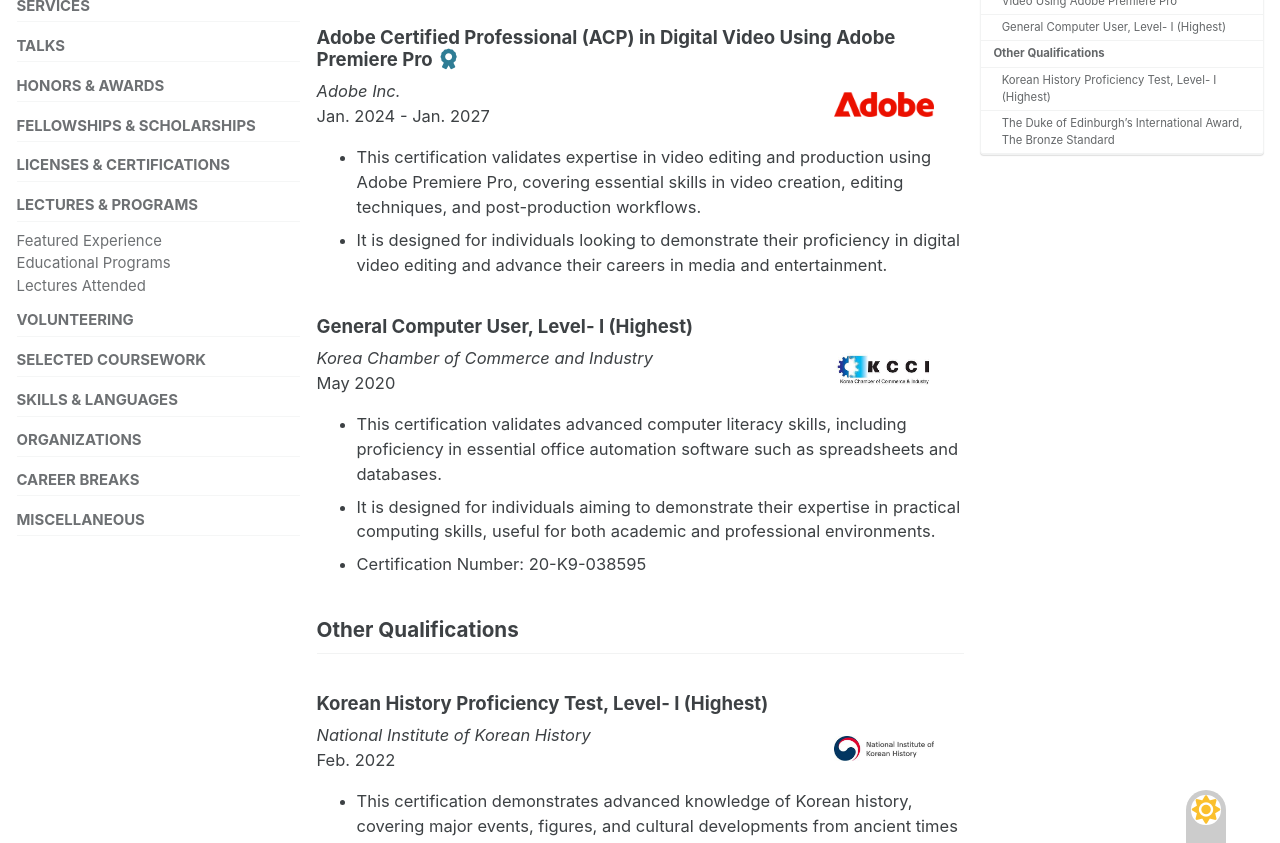
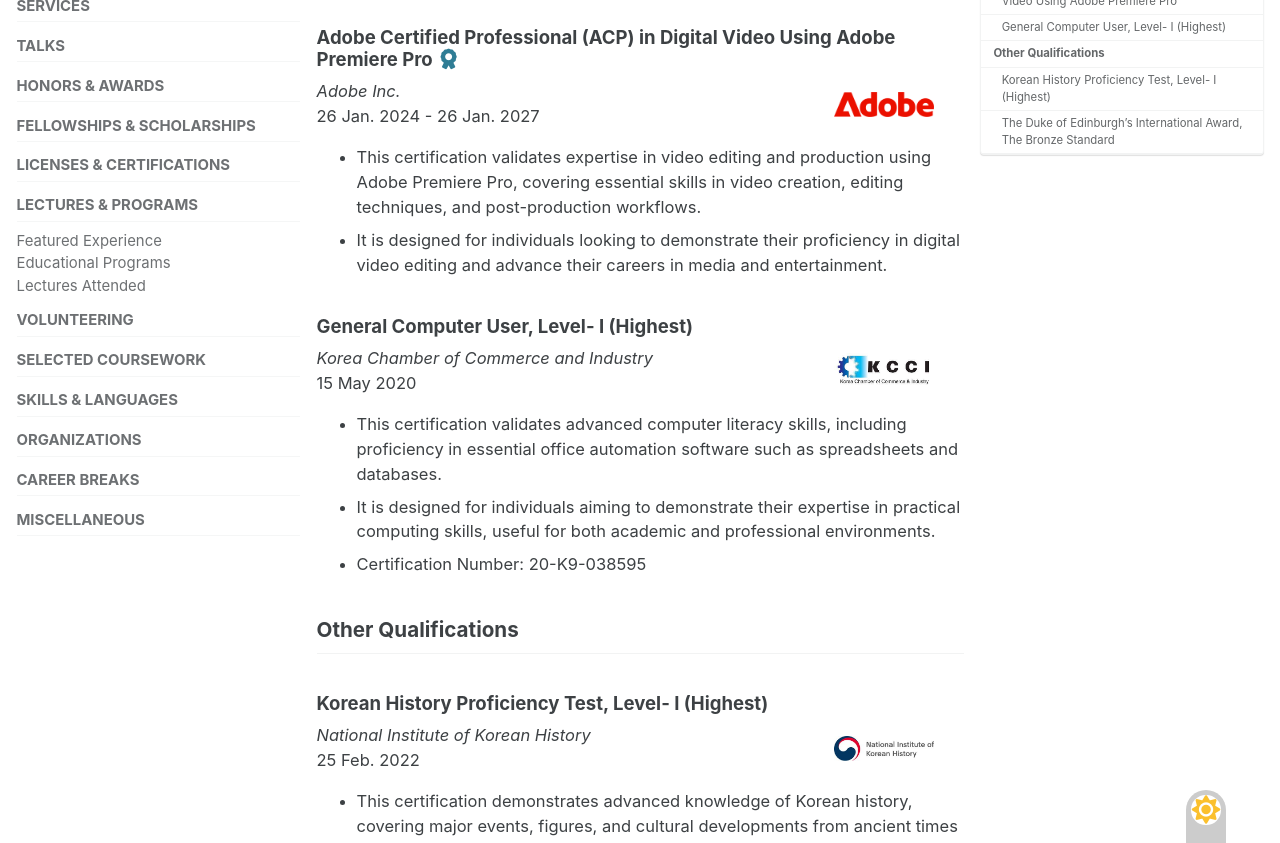
Before and after one commit to fluorite42/fluorite42.github.io, a Jekyll site: the page built from _portfolio/certifications.md, in a window 1280 px wide and 1400 px high. Shown: the part 409-1252 px from the top of the window. Built offline with Jekyll 4.4.1, drawn with Linux system fonts in a browser that asks for light colours; cached includes are drawn as plain includes.

Commit message:
ADD dates

```diff
--- a/_portfolio/certifications.md
+++ b/_portfolio/certifications.md
@@ -20,7 +20,7 @@
 <div style="display: flex; align-items: center;">
   <div style="width: 80%; padding-right: 10px;">
     <i>Adobe Inc.</i>
-    <br>Jan. 2024 - Jan. 2027
+    <br>26 Jan. 2024 - 26 Jan. 2027
   </div>
   <div style="width: 20%;">
     <img src="/assets/images/logo_adobe.png" alt="Adobe" width="100" height="100"/>
@@ -37,7 +37,7 @@
 <div style="display: flex; align-items: center;">
   <div style="width: 80%; padding-right: 10px;">
     <i>Korea Chamber of Commerce and Industry</i>
-    <br>May 2020
+    <br>15 May 2020
   </div>
   <div style="width: 20%;">
     <img src="/assets/images/logo_kcci.jfif" alt="Korea Chamber of Commerce and Industry" width="100" height="100"/>
@@ -57,7 +57,7 @@
 <div style="display: flex; align-items: center;">
   <div style="width: 80%; padding-right: 10px;">
     <i>National Institute of Korean History</i>
-    <br>Feb. 2022
+    <br>25 Feb. 2022
   </div>
   <div style="width: 20%;">
     <img src="/assets/images/logo_history.jpg" alt="National Institute of Korean History" width="100" height="100"/>
```
Also changed, not shown: _portfolio/scholarships.md (+2 -2 lines), _portfolio/services.md (+1 -1 lines), _portfolio/talks.md (+1 -1 lines).
